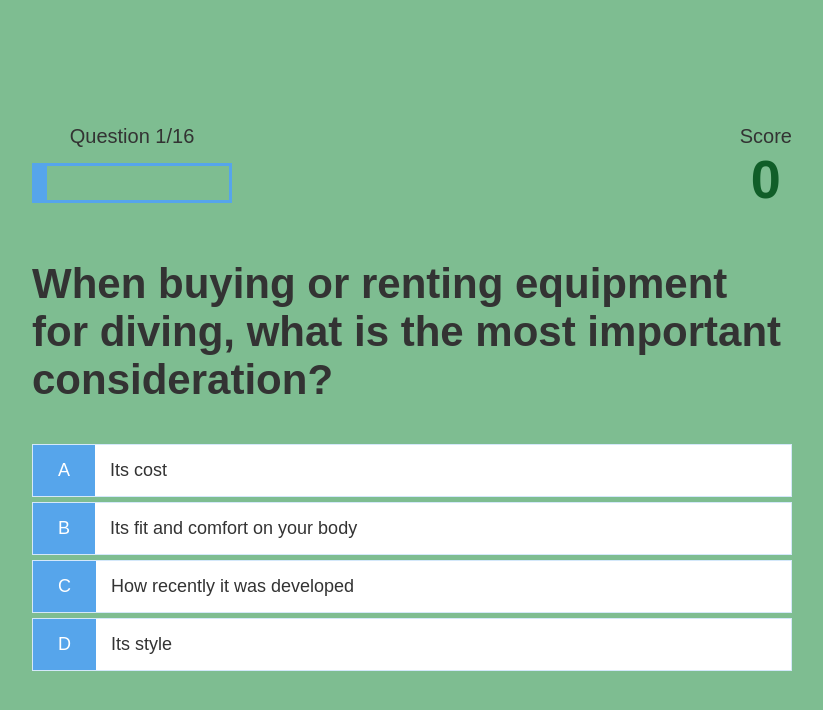
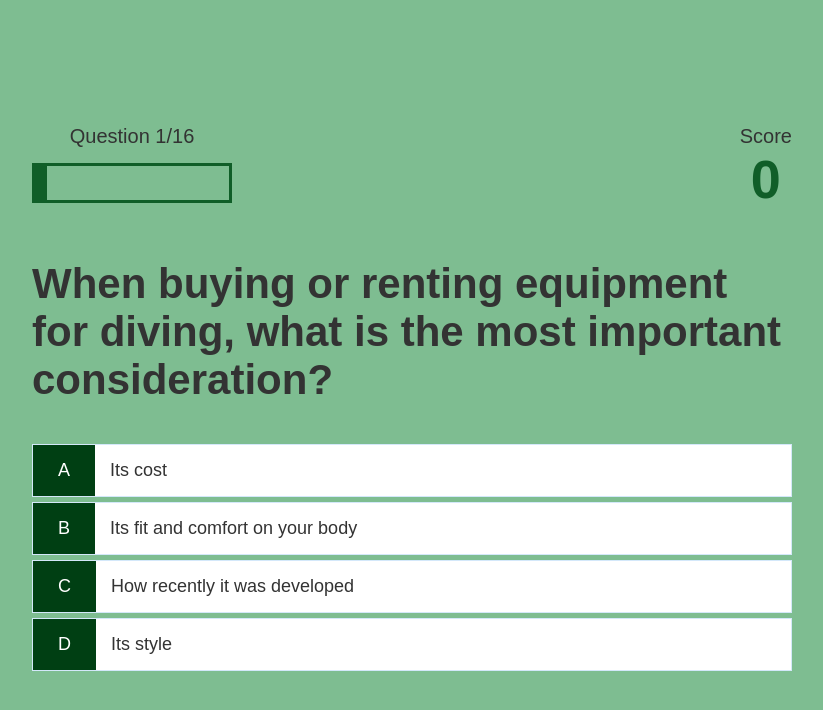
Before and after one commit to ctlemon83/scubaquiz, a plain HTML site: page game.html in a window 1280 px wide. Shown: the whole page, without its empty margins (228-1051 px from the left). Drawn offline with Linux system fonts and the light colour scheme.

Commit message:
Updated colors

```diff
--- a/game.css
+++ b/game.css
@@ -16,7 +16,7 @@
 
 .choice-prefix {
 	padding: 1.5rem 2.5rem;
-	background-color: #56a5eb;
+	background-color: #003F13;
 	color: white;
 }
 
@@ -52,13 +52,13 @@
 #progressBar {
 	width: 20rem;
 	height: 4rem;
-	border: 0.3rem solid #56a5eb;
+	border: 0.3rem solid #105E28;
 	margin-top: 1.5rem;
 }
 
 #progressBarFull {
 	height: 3.4rem;
-	background-color: #56a5eb;
+	background-color: #105E28;
 	width: 0%;
 }
 
```
